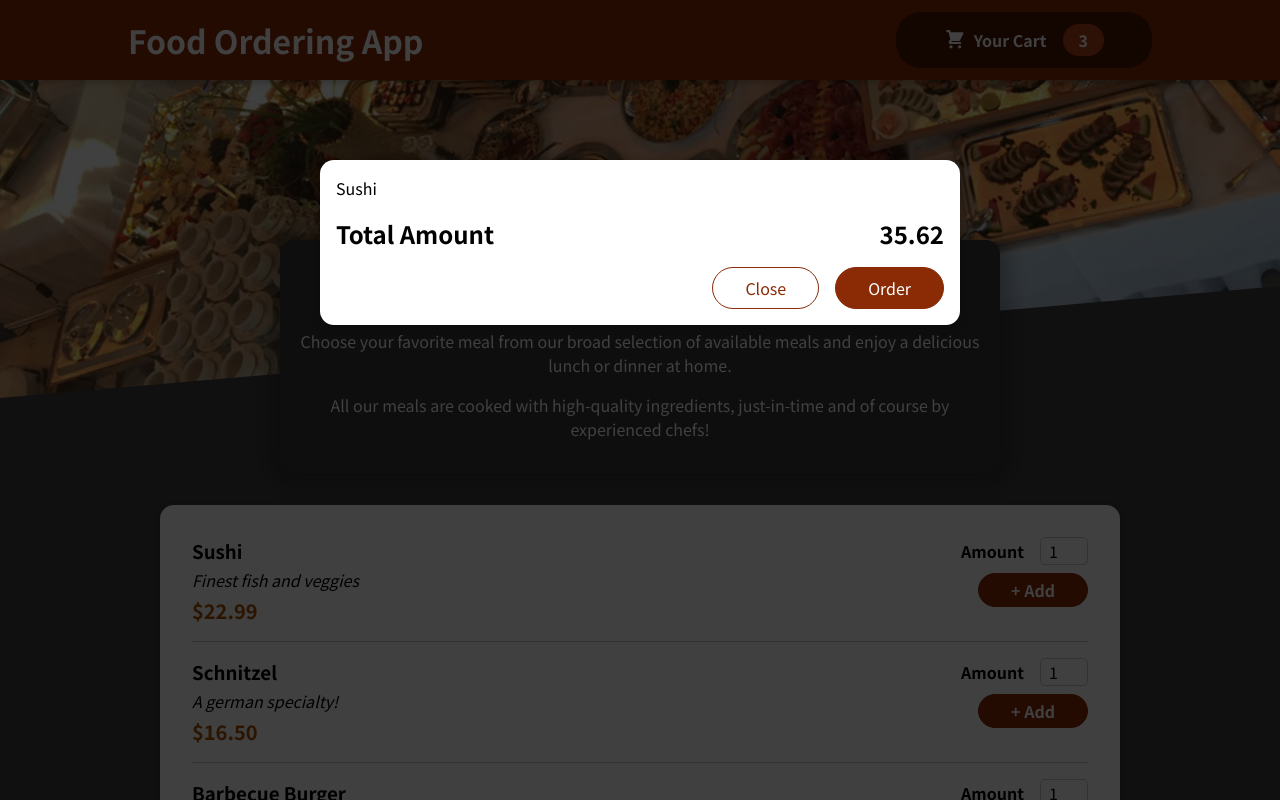
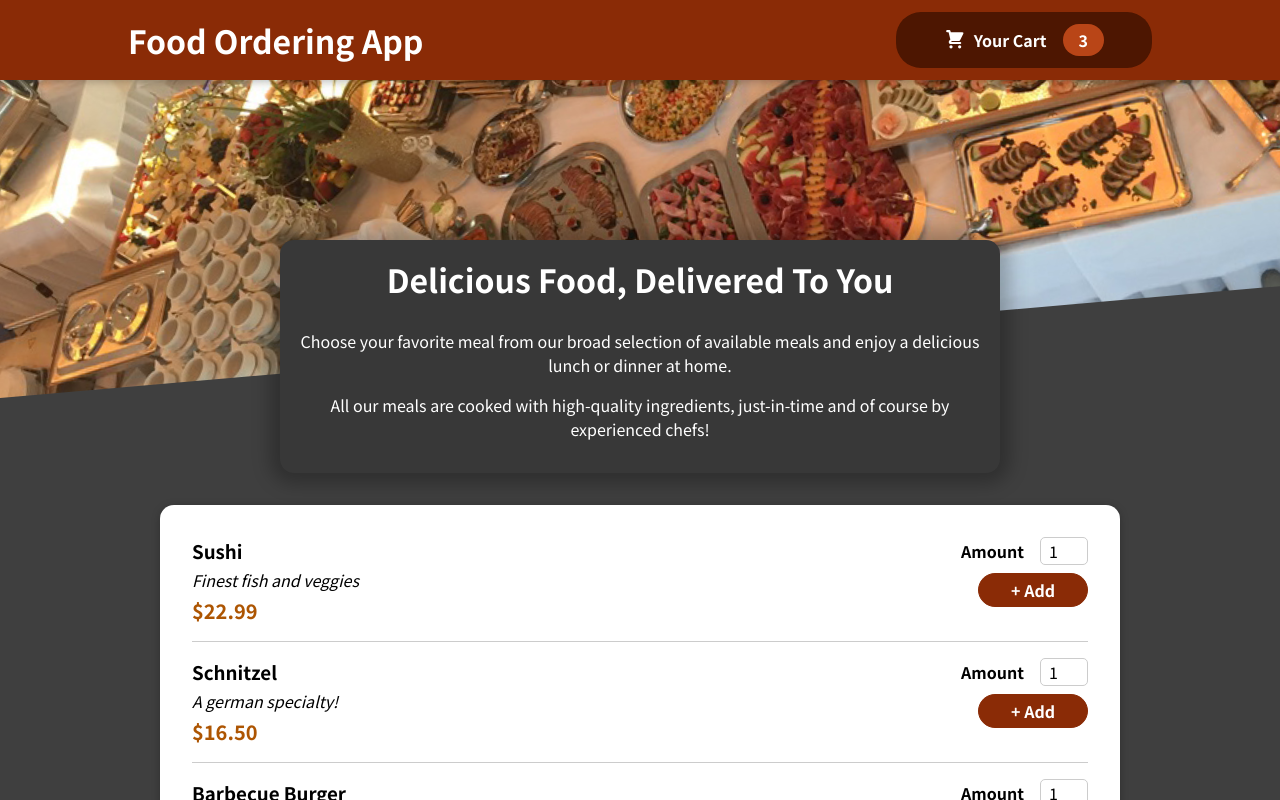
Before and after one commit to louisql/orderFoodApp-React, a React (Create React App) app: page / in a window 1280 px wide. Shown: the top 800 px of the page. Built offline with nearby package versions, Linux system fonts and the light colour scheme.

Commit message:
Advancement work on Modal - open/Close functions added through props

```diff
--- a/src/App.js
+++ b/src/App.js
@@ -1,15 +1,29 @@
-import { Fragment } from "react";
+import { Fragment, useState } from "react";
 
 import Header from "./components/Layout/Header";
 import Meals from "./components/Meals/Meals";
 import Cart from "./components/Cart/Cart";
 
 function App() {
+  const [cartIsShown, setCartIsShown] = useState(false);
+
+  const showCartHandler = () =>{
+    setCartIsShown(true);
+  }
+
+  const hideCartHandler = () => {
+    setCartIsShown(false);
+  }
+
   return (
     /* <> </> replacing Fragment */
     <>
-      <Cart />
-      <Header/>
+      {cartIsShown && <Cart onClose={hideCartHandler}/>}
+      {/* {cartIsShown && <Cart />} expression to display if both are true (Cart will always be true - it is a shortcut notation) */}
+
+      <Header onShowCart={showCartHandler} />
+      {/* props with functions conventionnaly have their name starts with on */}
+
       <main>
         <Meals />
       </main>
--- a/src/components/Cart/Cart.js
+++ b/src/components/Cart/Cart.js
@@ -7,14 +7,14 @@
     </ul>
 
     return(
-        <Modal>
+        <Modal onClosePointer={props.onClose}>
             {cartitems}
             <div className={classes.total}>
                 <span>Total Amount</span>
                 <span>35.62</span>
             </div>
             <div className={classes.actions}>
-                <button className={classes['button--alt']}>Close</button>
+                <button className={classes['button--alt']} onClick={props.onClose}>Close</button>
                 <button className={classes.button}>Order</button>
             </div>
         </Modal>
--- a/src/components/Layout/Header.js
+++ b/src/components/Layout/Header.js
@@ -15,7 +15,7 @@
     <Fragment>
       <header className={classes.header}>
         <h1>Food Ordering App</h1>
-        <HeaderCartButton />
+        <HeaderCartButton onClickPointer={props.onShowCart} />
       </header>
       <div className={classes["main-image"]}>
         {/* because of the dash in main-image we can't use the dot notation */}
--- a/src/components/Layout/HeaderCartButton.js
+++ b/src/components/Layout/HeaderCartButton.js
@@ -3,7 +3,7 @@
 
 const HeaderCartButton = (props) => {
   return (
-    <button className={classes.button}>
+    <button className={classes.button} onClick={props.onClickPointer}>
       {/* one span for icon, one span for text and one span for the badge */}
       <span className={classes.icon}>
         <CartIcon />
--- a/src/components/UI/Modal.js
+++ b/src/components/UI/Modal.js
@@ -7,7 +7,7 @@
 */
 
 const Backdrop = props =>{
-    return(<div className={classes.backdrop} />)
+    return(<div className={classes.backdrop} onClick={props.onClosePointer}/>)
 }
 
 const ModalOverlay = props =>{
@@ -25,7 +25,7 @@
 const Modal = props => {
     return(
         <>
-            {ReactDOM.createPortal(<Backdrop/>, portalElement)}
+            {ReactDOM.createPortal(<Backdrop onClosePointer={props.onClosePointer}/>, portalElement)}
             {ReactDOM.createPortal(<ModalOverlay>{props.children}</ModalOverlay>, portalElement)}
         </>
     )
```
